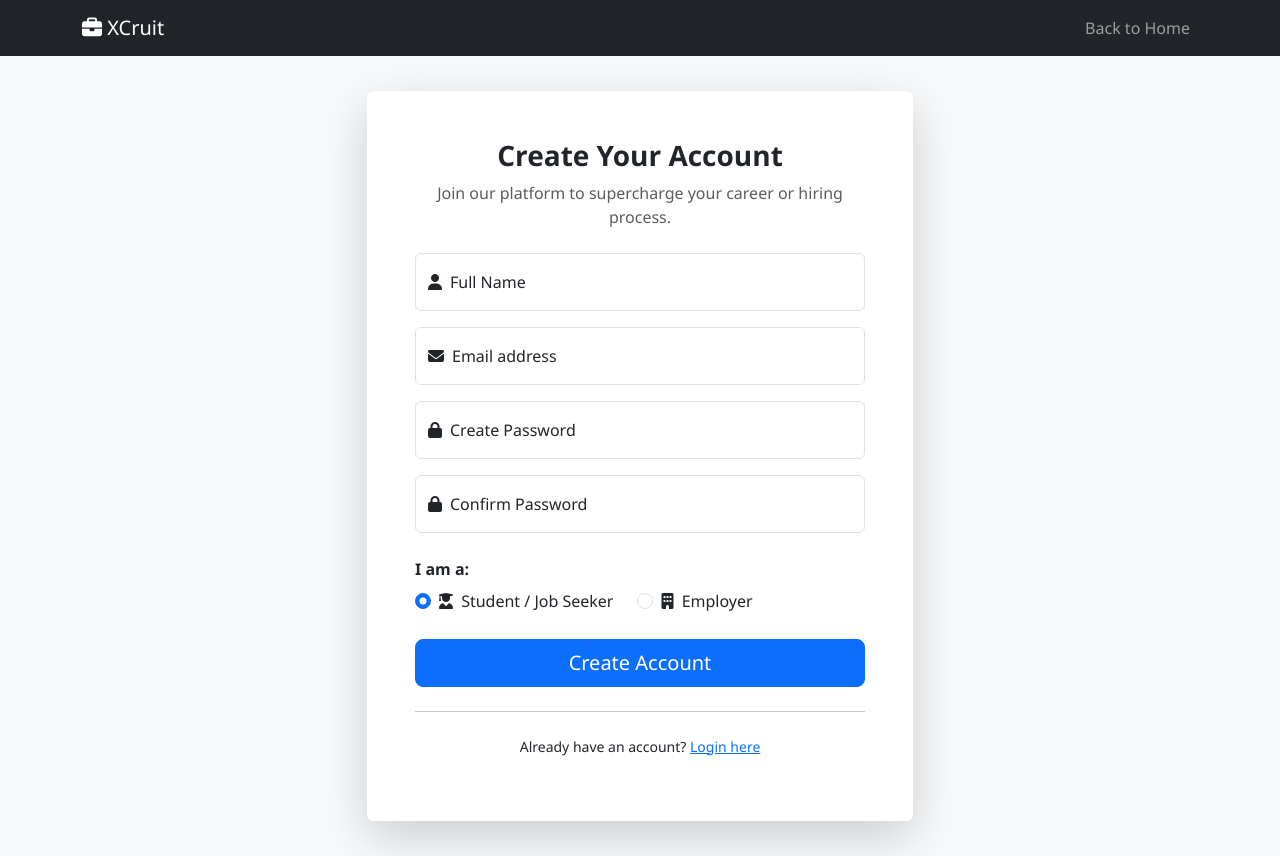
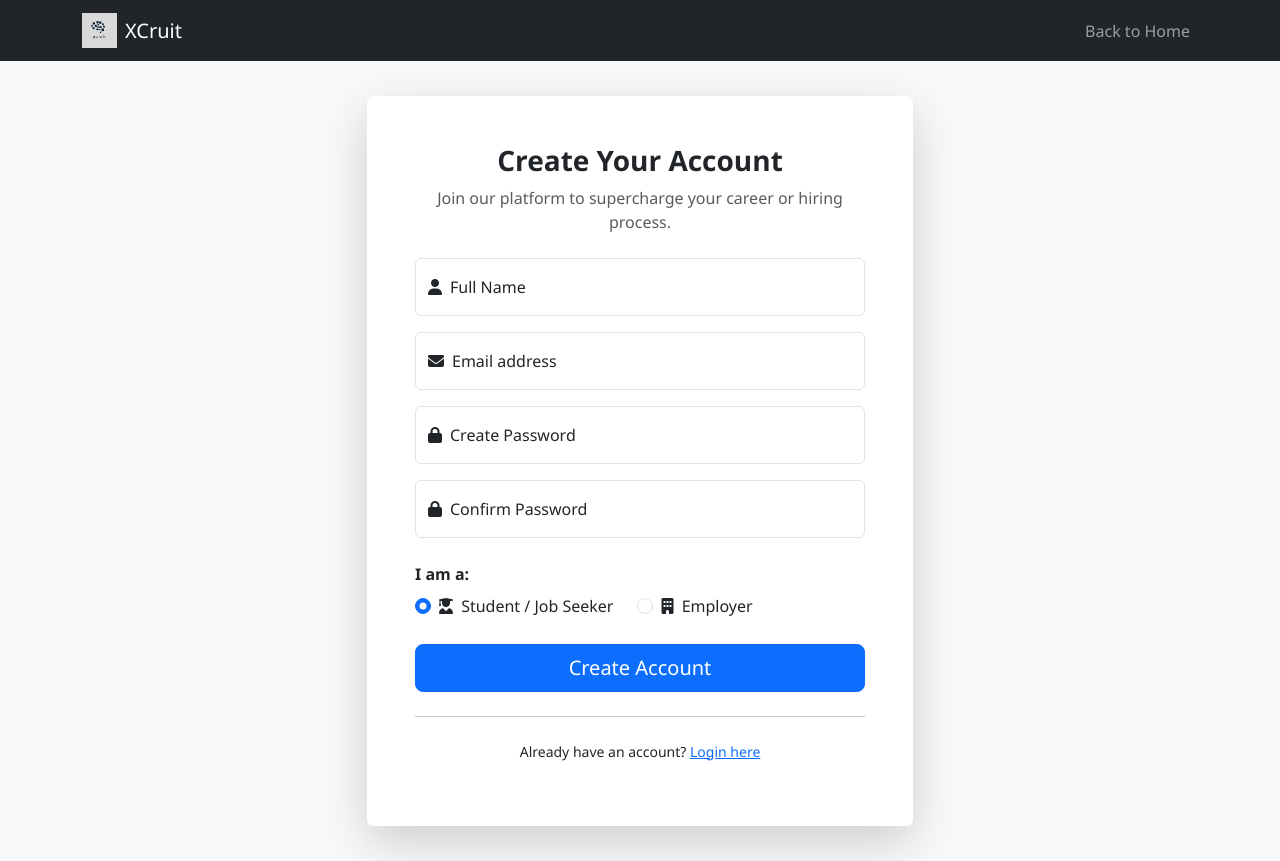
Before and after one commit to Vasundhara-dev-dev/python-job, a plain HTML site: page register.html in a window 1280 px wide. Drawn offline with nearby package versions, Linux system fonts and the light colour scheme.

Commit message:
Update register.html

```diff
--- a/register.html
+++ b/register.html
@@ -22,7 +22,8 @@
 
     <nav class="navbar navbar-expand-lg navbar-dark bg-dark">
         <div class="container">
-            <a class="navbar-brand" href="index.html"><i class="fas fa-briefcase"></i> XCruit</a>
+            <a class="navbar-brand d-flex align-items-center" href="index.html">
+                <img src="assets/logo.png" alt="XCruit Logo" height="35" class="me-2"> XCruit</a>
             <ul class="navbar-nav ms-auto">
                 <li class="nav-item">
                     <a class="nav-link" href="index.html">Back to Home</a>
```
